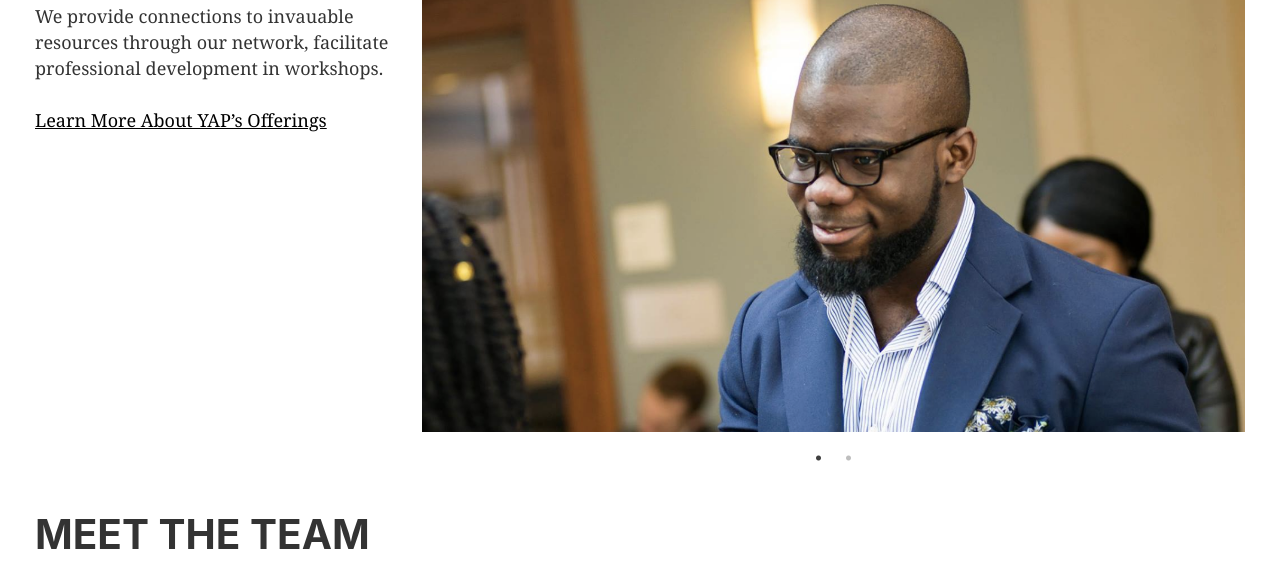
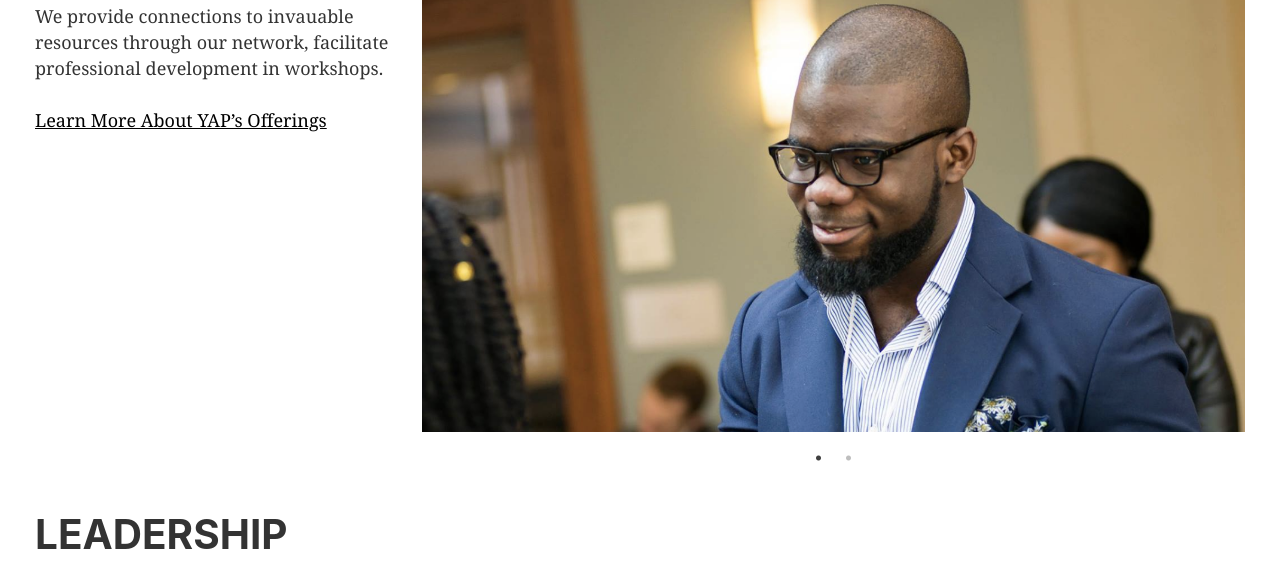
Before and after one commit to williamkwao/yap, a Gatsby site: page / in a window 1280 px wide. Shown: the part 227-800 px from the top of the page. Built offline with nearby package versions, Linux system fonts and the light colour scheme; Gatsby itself is replaced by a stand-in of ours.

Commit message:
update team titile to leadership

```diff
--- a/src/components/teamCardsLayout/teamCardsLayout.js
+++ b/src/components/teamCardsLayout/teamCardsLayout.js
@@ -81,7 +81,7 @@ const TeamCardsLayoutDiv = styled.div`
 
 const TeamCardsLayout = () => (
   <TeamCardsLayoutDiv>
-    <h1>MEET THE TEAM</h1>
+    <h1>LEADERSHIP</h1>
     <div className="cards">
       {TeamMembersData.map((member, index) => {
         return (
```
